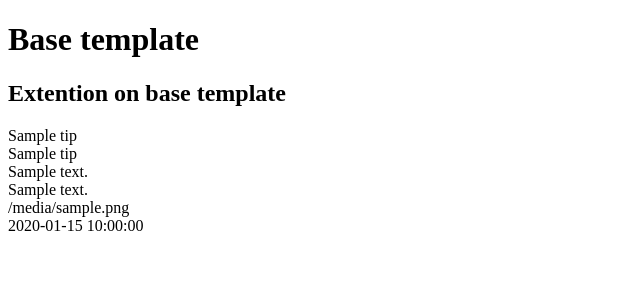
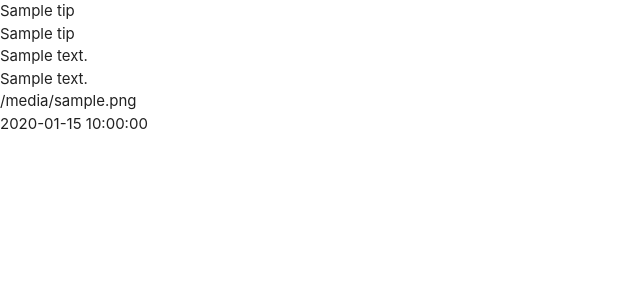
Before and after one commit to emmyamanda/swinging-london, a Flask app: page / in a window 1280 px wide. Shown: the top 300 px of the page, without its empty margins (0-640 px from the left). Run offline with Flask 2, Linux system fonts and the light colour scheme; a database or web service that is not in the repository returns one stand-in record (values such as "Sample title"); some libraries are stand-ins or nearby versions.

Commit message:
Created static folder with js and CSS and linked to base.html and added Materialize

```diff
--- a/templates/base.html
+++ b/templates/base.html
@@ -4,13 +4,24 @@
     <meta charset="UTF-8">
     <meta http-equiv="X-UA-Compatible" content="IE=edge">
     <meta name="viewport" content="width=device-width, initial-scale=1.0">
+    <link rel="stylesheet" href="https://cdnjs.cloudflare.com/ajax/libs/font-awesome/6.0.0-beta3/css/all.min.css"
+        integrity="sha512-Fo3rlrZj/k7ujTnHg4CGR2D7kSs0v4LLanw2qksYuRlEzO+tcaEPQogQ0KaoGN26/zrn20ImR1DfuLWnOo7aBA==" crossorigin="anonymous" referrerpolicy="no-referrer" type="text/css" />
+    <link rel="stylesheet" href="https://cdnjs.cloudflare.com/ajax/libs/materialize/1.0.0/css/materialize.min.css" type="text/css">
+    <link rel="stylesheet" href="{{ url_for('static', filename='css/style.css') }}" type="text/css">
+    {% block styles %}
+    {% endblock %}
     <title>Tips</title>
 </head>
 <body>
 
-    <h1>Base template</h1>
     {% block content %}
     {% endblock %}
 
+    <script src="https://code.jquery.com/jquery-3.6.0.min.js"
+        integrity="sha256-/xUj+3OJU5yExlq6GSYGSHk7tPXikynS7ogEvDej/m4=" crossorigin="anonymous"></script>
+    <script src="https://cdnjs.cloudflare.com/ajax/libs/materialize/1.0.0/js/materialize.min.js"></script>
+    <script src="{{ url_for('static', filename='js/script.js') }}"></script>
+    {% block scripts %}
+    {% endblock %}
 </body>
 </html>
--- a/templates/tips.html
+++ b/templates/tips.html
@@ -1,7 +1,6 @@
 {% extends "base.html" %}
 {% block content %}
 
-    <h2>Extention on base template</h2>
 
     {% for tips in tips %}
         {{ tips.tip_name }}<br>
```
Also changed, not shown: static/css/style.css (added), static/js/script.js (added).
